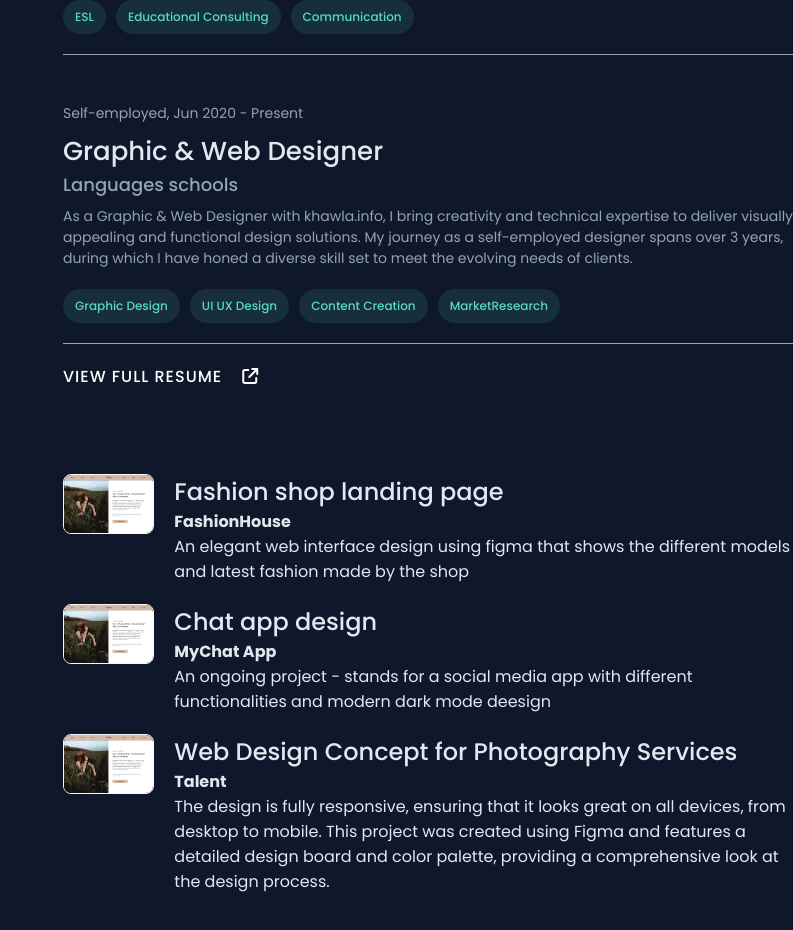
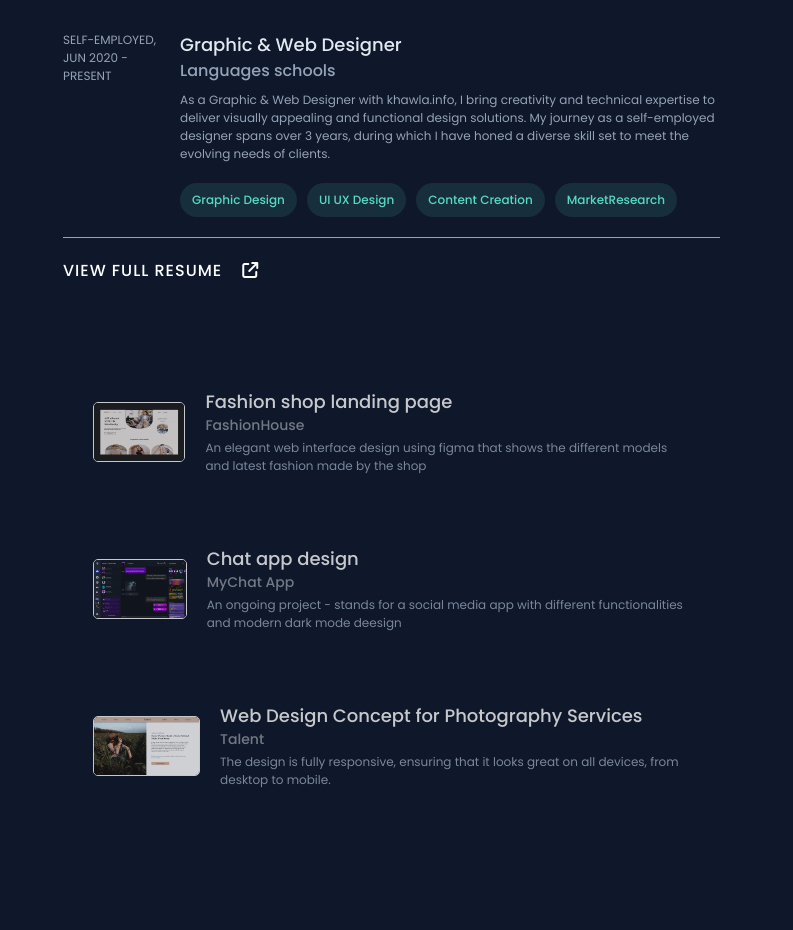
Before and after one commit to khawla-14/react-app--portfolio, a React (Create React App) app: page / in a window 1280 px wide. Shown: the part 1172-2102 px from the top of the page, without its empty margins (487-1280 px from the left). After the commit the page ends 2051 px from the top, so only its background shows below. Built offline with nearby package versions, Linux system fonts and the light colour scheme.

Commit message:
Projects + Experience cards
* created and styed the projects card
* fixed the projects section  scroll event
* updated the experience cards design
* uploaded projects pics

```diff
--- a/src/components/BodyContainer/bodyContainer.js
+++ b/src/components/BodyContainer/bodyContainer.js
@@ -6,6 +6,8 @@ import Project from './project/project'
 import '../BodyContainer/project/project.css';
 import { useState } from 'react';
 import talent from './projects_imgs/talent.png';
+import chat from './projects_imgs/Chat.png';
+import modest from './projects_imgs/modest.png';
 
 const BodyContainer = () => {
     const webDeveloper = ['Information Technology', 'Social Media Marketing', 'Web Design', 'Web DevelopmentSkills'];
@@ -15,9 +17,9 @@ const BodyContainer = () => {
 
     // Projects element
     const [projects, setProjects] = useState([
-        { title: 'Fashion shop landing page', clien: 'FashionHouse', description: 'An elegant web interface design using figma that shows the different models and latest fashion made by the shop', image: talent, id: 1 },
-        { title: 'Chat app design', clien: 'MyChat App', description: 'An ongoing project - stands for a social media app with different functionalities and modern dark mode deesign', image: talent, id: 2 },
-        { title: 'Web Design Concept for Photography Services', clien: 'Talent', description: 'The design is fully responsive, ensuring that it looks great on all devices, from desktop to mobile. This project was created using Figma and features a detailed design board and color palette, providing a comprehensive look at the design process.', image: talent, id: 3 }
+        { title: 'Fashion shop landing page', clien: 'FashionHouse', description: 'An elegant web interface design using figma that shows the different models and latest fashion made by the shop', image: modest, id: 1 },
+        { title: 'Chat app design', clien: 'MyChat App', description: 'An ongoing project - stands for a social media app with different functionalities and modern dark mode deesign', image: chat, id: 2 },
+        { title: 'Web Design Concept for Photography Services', clien: 'Talent', description: 'The design is fully responsive, ensuring that it looks great on all devices, from desktop to mobile.', image: talent, id: 3 }
     ]);
 
     return (
--- a/src/components/BodyContainer/experienceCard/card.css
+++ b/src/components/BodyContainer/experienceCard/card.css
@@ -7,10 +7,12 @@
 .card {
     margin: 20px 0;
     padding: 20px 0;
-    width: 100%;
+    width: 90%;
     cursor: pointer;
     border-bottom: solid 1px #94a3b8;
     transition: width 0.2s ease-in-out;
+    display: flex;
+    flex-direction: row;
 
 }
 
@@ -19,22 +21,33 @@
 }
 
 
+.card .duration {
+    width: 40px;
+    display: block;
+    width: 50%;
+    color: #94a3b8;
+    font-size: 12px;
+    margin-right: 15px;
+    font-weight: 400;
+    text-transform: uppercase;
+}
+
 .card h1 {
     color: #e2e8f0;
-    font-size: 26px;
+    font-size: 18px;
     font-weight: 500;
     transition: SMOOTH .1S;
 }
 
 .card p {
     color: #94a3b8;
-    font-size: 14px;
+    font-size: 12px;
     margin: 8px 0;
 }
 
 .card .postType {
     font-weight: 500;
-    font-size: 18px;
+    font-size: 16px;
     margin: auto;
 }
 
@@ -65,6 +78,10 @@
 }
 
 @media only screen and (max-width: 750PX) {
+    .card{
+        flex-direction: column;
+
+    }
     .card h1 {
         font-size: 20PX;
     }
@@ -72,4 +89,7 @@
     .card p {
         font-size: 12px;
     }
+    .card .duration{
+        margin-bottom: 10px;
+    }
 }
--- a/src/components/BodyContainer/experienceCard/card.js
+++ b/src/components/BodyContainer/experienceCard/card.js
@@ -14,7 +14,8 @@ const Card = ({ duration, jobTitle, postType, jobDescription, tags, externalLink
 
         <a href={externalLink} target="_blank"  >
             <div className='card'>
-                <p className='duration'>{duration}</p>
+                <div className='duration'>{duration}</div>
+                <div className='card-content'>
                     <h1>{jobTitle}</h1>
                     <p className='postType'>{postType}</p>
                     <p>{jobDescription}</p>
@@ -26,6 +27,7 @@ const Card = ({ duration, jobTitle, postType, jobDescription, tags, externalLink
                         ))}
                     </div>
                 </div>
+            </div>
         </a>
     )
 }
--- a/src/components/BodyContainer/project/project.css
+++ b/src/components/BodyContainer/project/project.css
@@ -1,3 +1,5 @@
+/* YEPIIII */
+
 .projects-container {
   display: -webkit-box;
   display: -ms-flexbox;
@@ -8,27 +10,70 @@
 }
 
 .project-card {
-  padding: 10px 0;
+  width: 90%;
+  padding: 30px;
+  margin-bottom: 10px;
   display: flex;
   flex-direction: row;
+  border-radius: 10px;
+  opacity: 0.8;
+  transition: all 1S;
+  align-items: center;
+  justify-content: center;
+}
+
+.project-card:hover {
+  cursor: pointer;
+  box-shadow: rgba(0, 0, 0, 0.12) 0px 1px 3px, rgba(0, 0, 0, 0.24) 0px 1px 2px;
+  background-color: #8b929c0d;
+}
+
+.project-card .project-image {
+  width: 130px;
+  height: 60px;
+  border-radius: 5px;
+  margin-right: 20px;
+  border: 1px whitesmoke solid;
+  vertical-align: middle;
+  /* mask-image: #8b929c; */
 }
 
 
-.project-card .project-image {
-  width: 113px;
-  height: 60px;
-  border-radius: 8px;
-  margin-right: 20px;
-  border: 1px whitesmoke solid;
+
+
+
+
+
+.projects-container:hover .project-card:not(:hover) {
+  filter: brightness(80%);
+  opacity: 0.75;
 }
 
+
+
 .project-card h1 {
-  font-size: 24px;
+  color: #fffffff3;
+  font-size: 18px;
   font-weight: 500;
 }
 
 
+.project-card:hover h1 {
+  color: #57d9c6;
+}
 
+.project-card h4 {
+  font-size: 14px;
+  font-weight: 500;
+  color: #8b929c;
+  margin: auto;
+}
+
+.project-card p {
+  color: #94a3b8;
+  font-size: 12px;
+  margin-top: 3px;
+}
 
 
 
--- a/src/components/header/header.js
+++ b/src/components/header/header.js
@@ -14,8 +14,8 @@ const Header = () => {
 
                 <div className='links'>
                     <Link activeClass='active' to='About' spy={true} smooth={true} offset={-100}  className='menu-item'>About</Link>
-                    <Link activeClass='active' to='Experiance' spy={true} smooth={true} offset={-100}  className='menu-item'>Experience</Link>
-                    <Link activeClass='active' to='Projects' spy={true} smooth={true} offset={-100} className='menu-item'>Projects</Link>
+                    <Link activeClass='active' to='Experiance' spy={true} smooth={true} offset={-60}  className='menu-item'>Experience</Link>
+                    <Link activeClass='active' to='Projects' spy={true} smooth={true} offset={-10} className='menu-item'>Projects</Link>
                     <Link activeClass='active' to='Contact' spy={true} smooth={true} offset={-100} className='menu-item'>Contact</Link>
                 </div>
             </div>
```
Also changed, not shown: src/components/BodyContainer/projects_imgs/Chat.png (added), src/components/BodyContainer/projects_imgs/modest.png (added). Lines whose indentation alone changed are shown as unchanged.
